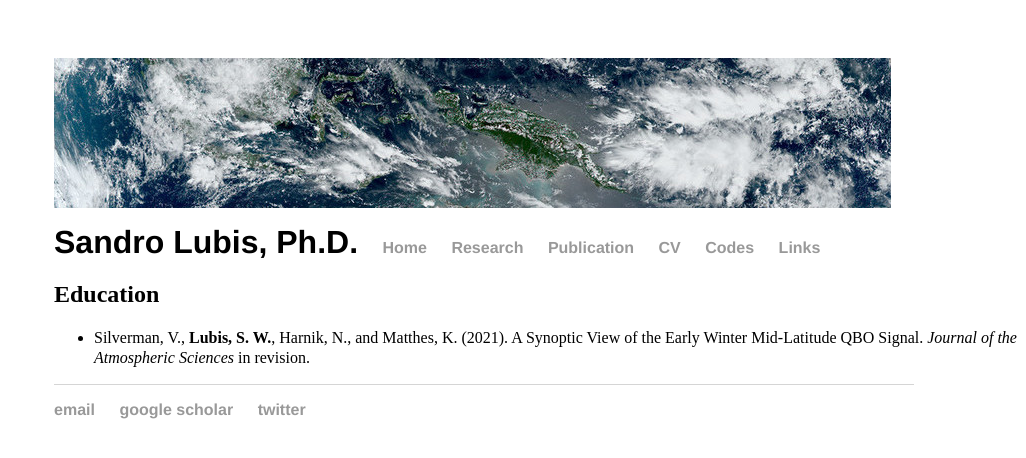
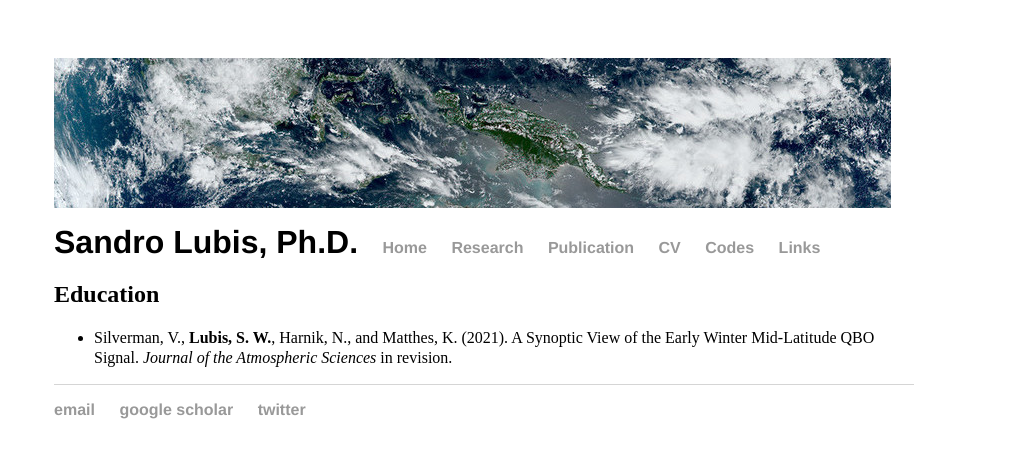
Before and after one commit to sandrolubis/sandrolubis.github.io, a Jekyll site: the page built from cv/index.html, in a window 1280 px wide. Shown: the top 458 px of the page, without its empty margins (254-1280 px from the left). Built offline with Jekyll 4.4.1, drawn with Linux system fonts in a browser that asks for light colours.

Commit message:
Update index.html

```diff
--- a/cv/index.html
+++ b/cv/index.html
@@ -5,7 +5,7 @@
 
 <div class="research">
 	<h2>Education</h2>
-	<ul style="line-height:1.25">
+	<ul style="line-height:1.25; width: 800px;">
 		<li>Silverman, V., <b>Lubis, S. W.</b>, Harnik, N., and Matthes, K. (2021). A Synoptic View of the Early Winter Mid-Latitude QBO Signal. <i>Journal of the Atmospheric Sciences</i> in revision.</li>
 	</ul>
 </div>
```
